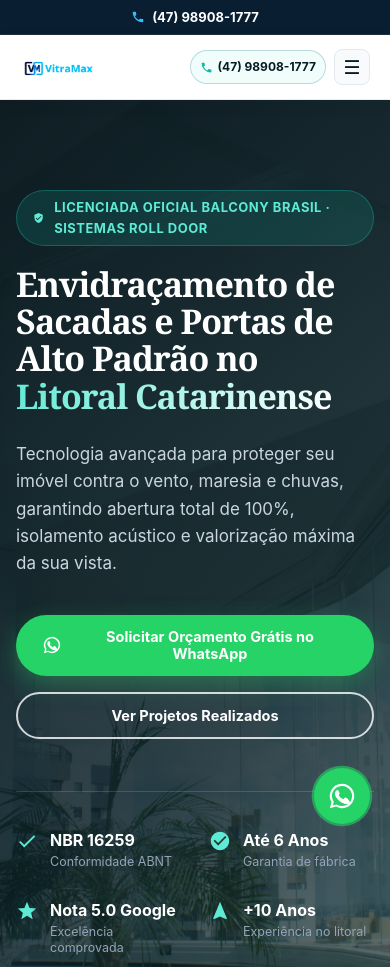
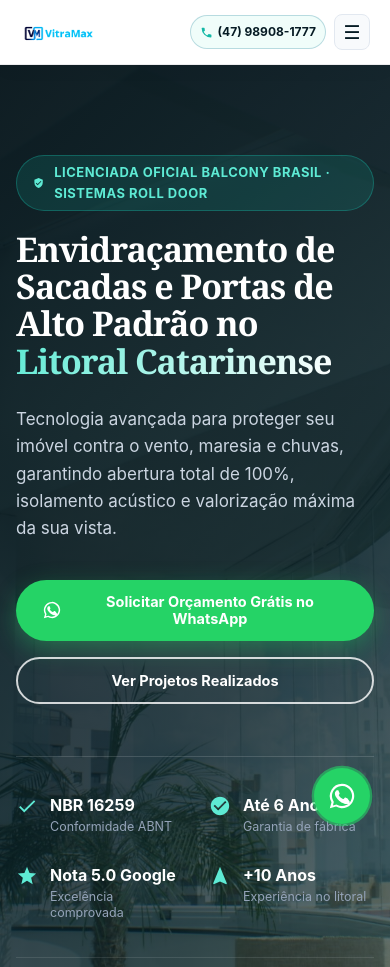
Before and after one commit to henriquesDigital/vitramax, a plain HTML site: page index.html in a window 390 px wide. Shown: the top 967 px of the page. Drawn offline with Linux system fonts and the light colour scheme.

Commit message:
fix(mobile): remove topbar no mobile mantendo telefone apenas no cabecalho

```diff
--- a/site.css
+++ b/site.css
@@ -1354,8 +1354,7 @@ section.sec-pad {
 
 /* === RESPONSIVIDADE MOBILE (< 992px e < 680px) === */
 @media (max-width: 992px) {
-  .topbar-left span:nth-child(2),
-  .topbar-right span:first-child {
+  .topbar {
     display: none;
   }
 
@@ -1504,45 +1503,7 @@ section.sec-pad {
   }
 
   .topbar {
-    display: block;
-    background: #091e30;
-    border-bottom: 1px solid rgba(255, 255, 255, 0.08);
-  }
-
-  .topbar .wrap {
-    min-height: 34px;
-    justify-content: center;
-    padding: 4px 12px;
-  }
-
-  .topbar-left {
     display: none;
-  }
-
-  .topbar-right {
-    gap: 0;
-    width: 100%;
-    justify-content: center;
-  }
-
-  .topbar-right > span {
-    display: none;
-  }
-
-  .topbar a {
-    color: #ffffff;
-    font-size: 13px;
-    font-weight: 700;
-    display: inline-flex;
-    align-items: center;
-    gap: 7px;
-    text-decoration: none;
-  }
-
-  .topbar svg {
-    width: 14px;
-    height: 14px;
-    fill: #38bdf8;
   }
 
   .header-inner {
```
